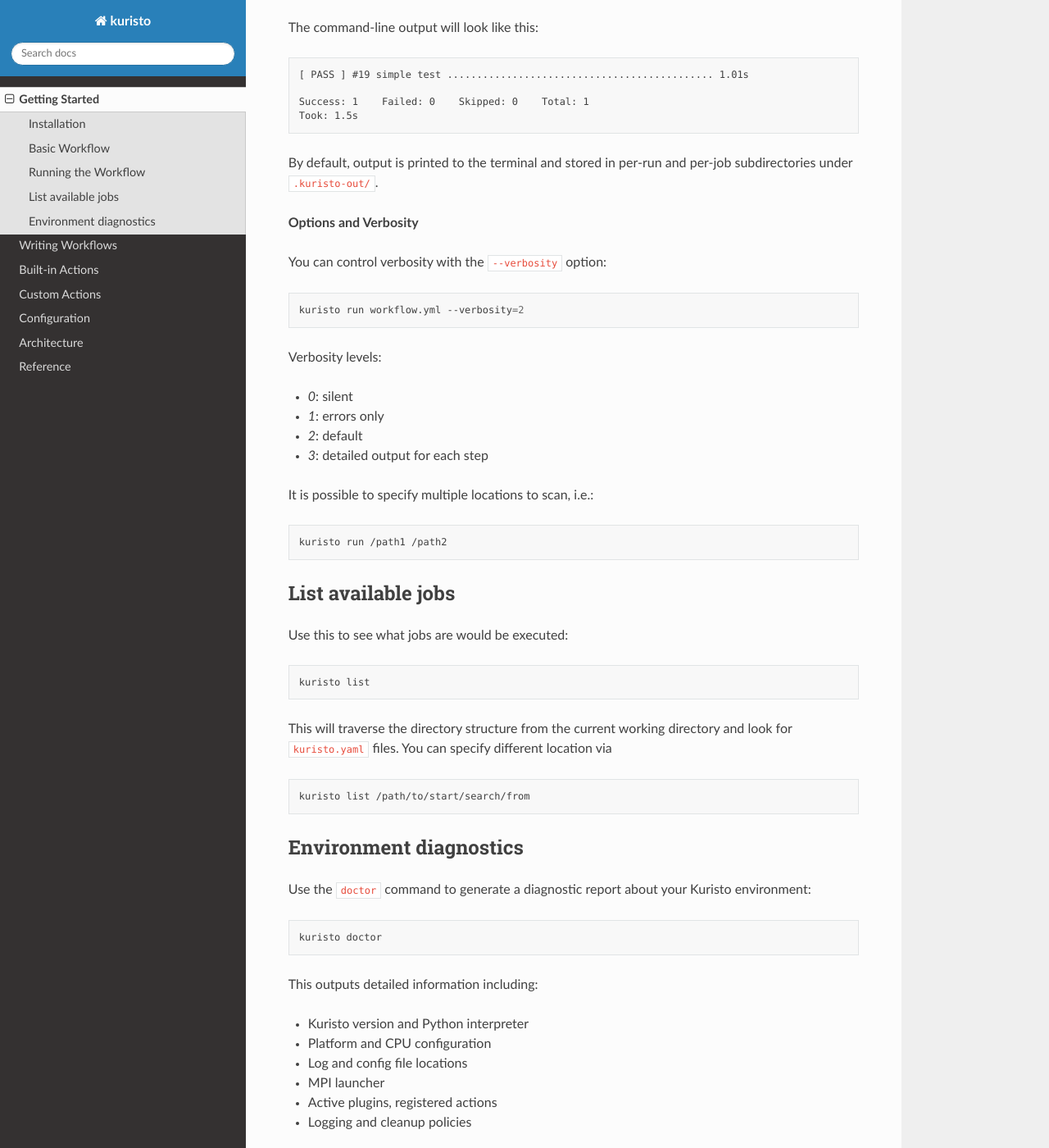
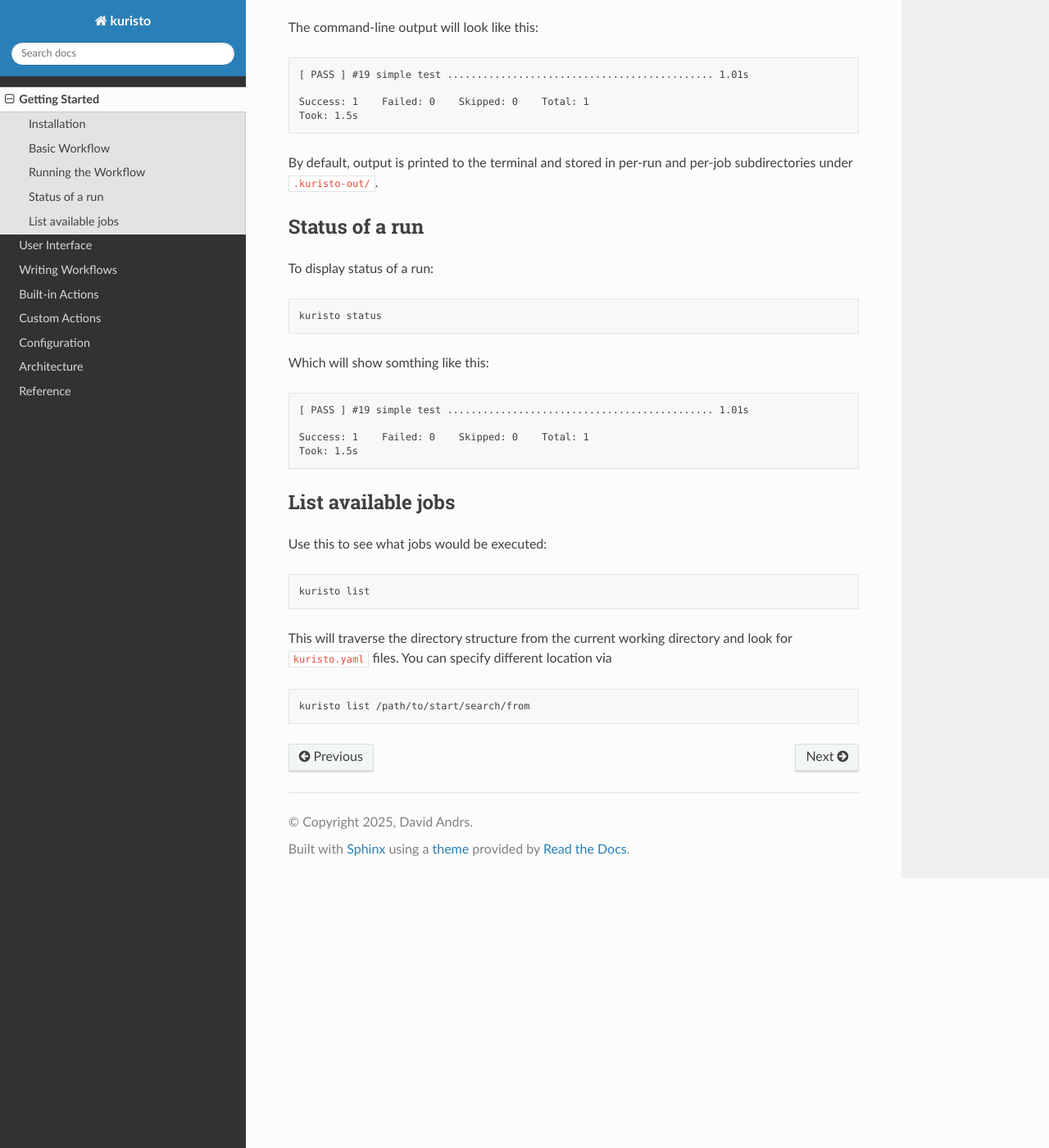
Before and after one commit to andrsd/kuristo, a Sphinx documentation site: the page built from docs/getting_started.rst, in a window 1280 px wide and 1400 px high, scrolled down 1114 px. Shown: the whole window at 82% size. Built offline with Sphinx 7.4.7 and the Read the Docs theme 3.1.0, drawn with Linux system fonts in a browser that asks for light colours.

Commit message:
doco: adding page on user interface

```diff
--- a/docs/getting_started.rst
+++ b/docs/getting_started.rst
@@ -76,33 +76,29 @@
 
 By default, output is printed to the terminal and stored in per-run and per-job subdirectories under ``.kuristo-out/``.
 
+Status of a run
+---------------
 
-**Options and Verbosity**
-
-You can control verbosity with the ``--verbosity`` option:
+To display status of a run:
 
 .. code-block:: bash
 
-   kuristo run workflow.yml --verbosity=2
+   kuristo status
 
-Verbosity levels:
+Which will show somthing like this:
 
-- `0`: silent
-- `1`: errors only
-- `2`: default
-- `3`: detailed output for each step
+.. code-block:: text
 
-It is possible to specify multiple locations to scan, i.e.:
+   [ PASS ] #19 simple test ............................................. 1.01s
 
-.. code-block:: bash
-
-   kuristo run /path1 /path2
+   Success: 1    Failed: 0    Skipped: 0    Total: 1
+   Took: 1.5s
 
 
 List available jobs
 -------------------
 
-Use this to see what jobs are would be executed:
+Use this to see what jobs would be executed:
 
 .. code-block:: bash
 
@@ -114,22 +110,3 @@
 .. code-block:: bash
 
    kuristo list /path/to/start/search/from
-
-
-Environment diagnostics
------------------------
-
-Use the ``doctor`` command to generate a diagnostic report about your Kuristo environment:
-
-.. code-block:: bash
-
-   kuristo doctor
-
-This outputs detailed information including:
-
-- Kuristo version and Python interpreter
-- Platform and CPU configuration
-- Log and config file locations
-- MPI launcher
-- Active plugins, registered actions
-- Logging and cleanup policies
--- a/docs/index.rst
+++ b/docs/index.rst
@@ -35,6 +35,7 @@
    :maxdepth: 2
 
    getting_started
+   user_interface
    writing_workflows
    actions/index
    custom_actions
```
Also changed, not shown: docs/user_interface.rst (added, +86 -0 lines).
